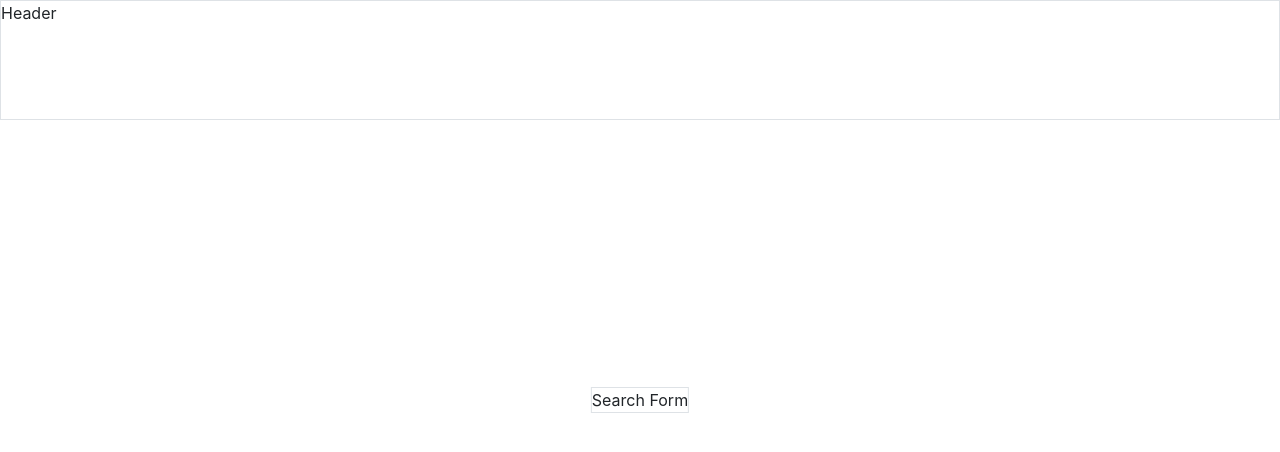
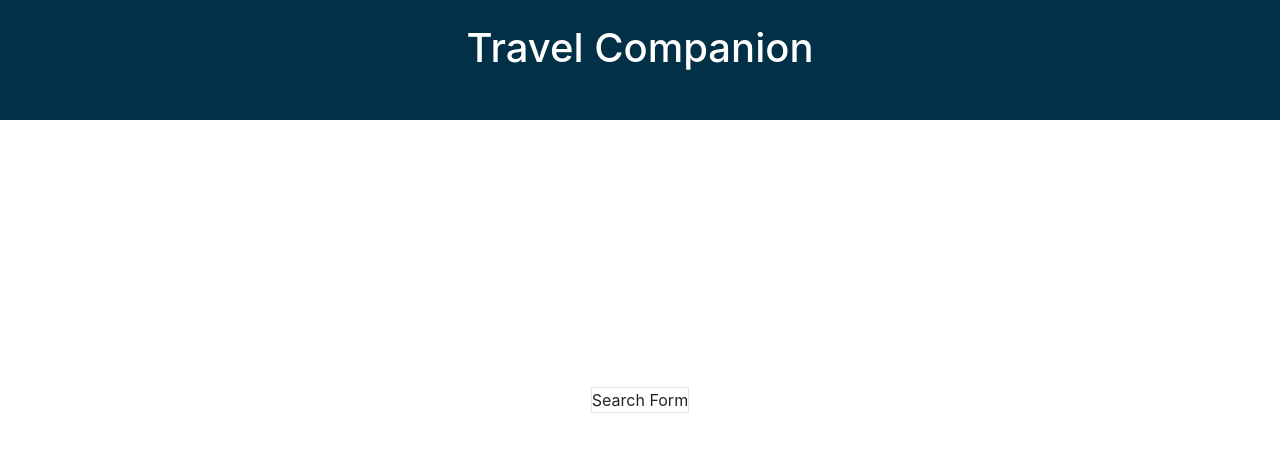
Before and after one commit to natasha-mann/react-travel-app, a React (Create React App) app: page / in a window 1280 px wide. Shown: the top 452 px of the page. Built offline with nearby package versions, Linux system fonts and the light colour scheme.

Commit message:
added styled header component

```diff
--- a/src/App.css
+++ b/src/App.css
@@ -8,6 +8,8 @@
 
 .header {
   min-height: 15vh;
+  background-color: var(--prussian-blue);
+  color: white;
 }
 
 .main {
--- a/src/App.js
+++ b/src/App.js
@@ -1,10 +1,11 @@
 import logo from "./logo.svg";
 import "./App.css";
+import Header from "./components/Header";
 
 function App() {
   return (
     <div>
-      <div className="border header">Header</div>
+      <Header title="Travel Companion" />
       {/* <div className="row main g-0">
         <div className="border col-sm-12 col-md-4">Country Card</div>
         <div className="border col-sm-12 col-md-8">
--- a/src/components/Header/index.js
+++ b/src/components/Header/index.js
@@ -0,0 +1,9 @@
+const Header = (props) => {
+  return (
+    <div className="header text-center pt-4">
+      <h1>{props.title}</h1>
+    </div>
+  );
+};
+
+export default Header;
```
